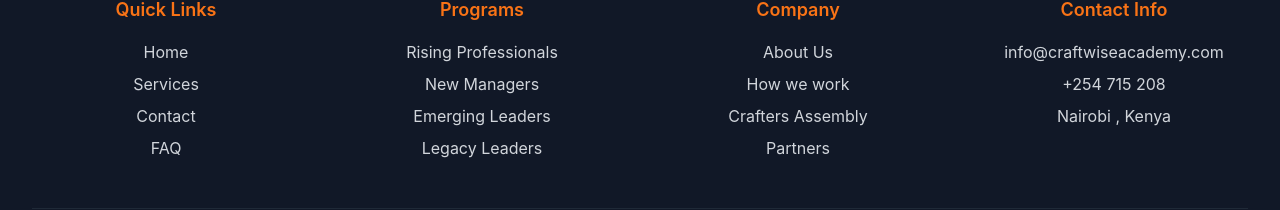
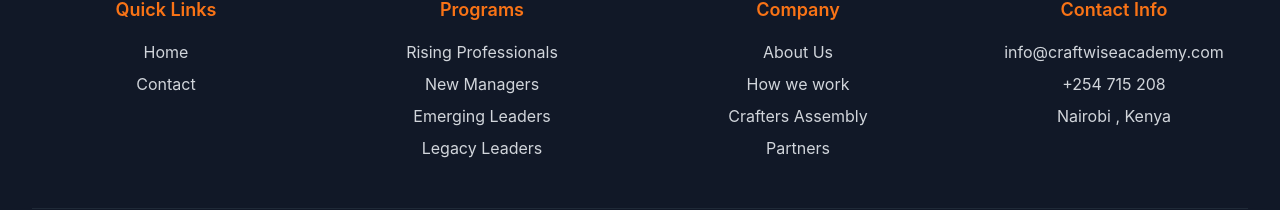
Before and after one commit to Gift-World/craftwise-academy, a React (Vite) app: page / in a window 1280 px wide. Shown: the part 9156-9366 px from the top of the page. Built offline with nearby package versions, Linux system fonts and the light colour scheme.

Commit message:
`Removed unused FooterWave component and updated FooterLinks links`

```diff
--- a/src/components/Footer/Footer.jsx
+++ b/src/components/Footer/Footer.jsx
@@ -1,12 +1,10 @@
 import { motion } from 'framer-motion';
 import FooterLinks from './FooterLinks';
-// import FooterWave from './FooterWave';
 import Footer2 from './Footer2';
 
 const Footer = () => {
   return (
     <footer className="bg-gray-900 text-white">
-      {/* <FooterWave /> */}
 
       <div className="max-w-7xl mx-auto px-4 sm:px-6 lg:px-8 py-12">
         <div className="flex flex-col items-center justify-center">
--- a/src/components/Footer/FooterLinks.jsx
+++ b/src/components/Footer/FooterLinks.jsx
@@ -4,9 +4,9 @@
 const links = {
   "Quick Links": [
     { name: "Home", sectionId: "home" },
-    { name: "Services", sectionId: "services" },
+
     { name: "Contact", sectionId: "contact" },
-    { name: "FAQ", sectionId: "faq" }
+
   ],
   "Programs": [
     { name: "Rising Professionals", sectionId: "rising-professionals" },
```
